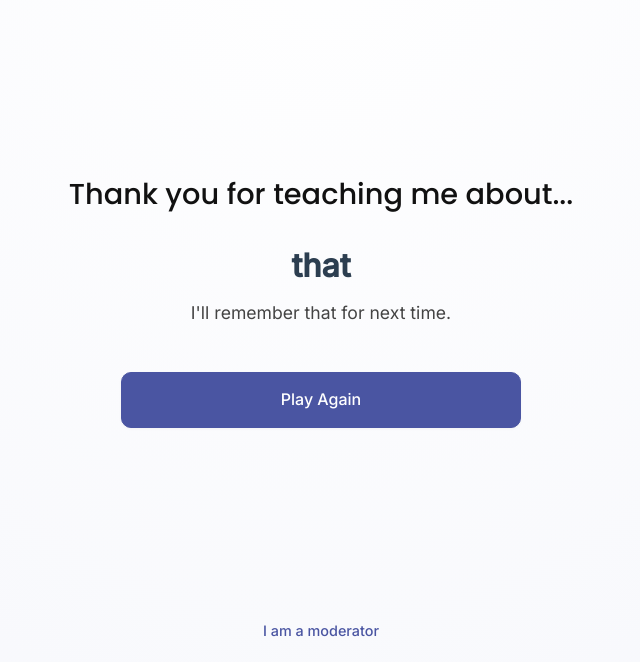
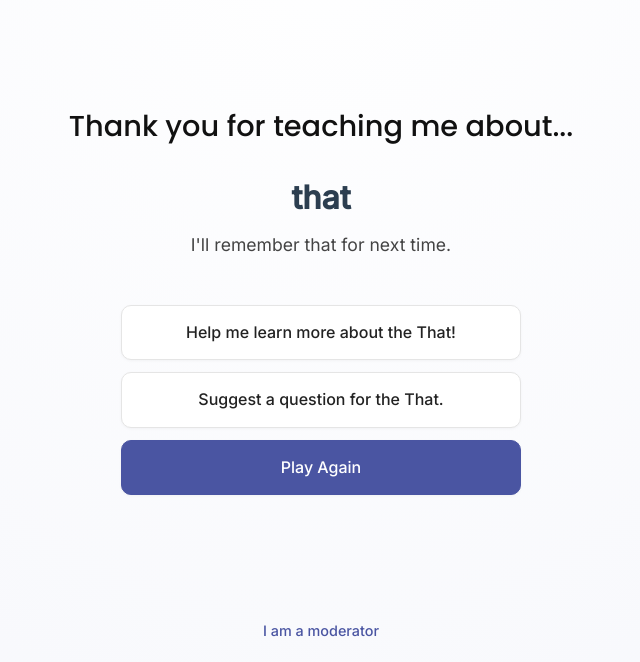
Before and after one commit to OliseNS/PaokinatorWeb, a Flask app: page /thank_you in a window 1280 px wide. Shown: the part 138-800 px from the top of the page, without its empty margins (319-959 px from the left). Run offline with Flask 3, Linux system fonts and the light colour scheme.

Commit message:
More training opportunity

```diff
--- a/templates/thank_you.html
+++ b/templates/thank_you.html
@@ -7,7 +7,9 @@
 
     <p>I'll remember that for next time.</p>
 
-    <div class="button-grid">
+    <div style="display: flex; flex-direction: column; align-items: center; gap: 12px; width: 100%; margin-top: 20px;">
+        <a href="{{ url_for('teach_me', animal=animal) }}" class="btn">Help me learn more about the {{ animal | title }}!</a>
+        <a href="{{ url_for('add_questions', animal=animal) }}" class="btn">Suggest a question for the {{ animal | title }}.</a>
         <a href="{{ url_for('index') }}" class="btn btn-primary">Play Again</a>
     </div>
 {% endblock %}
```
